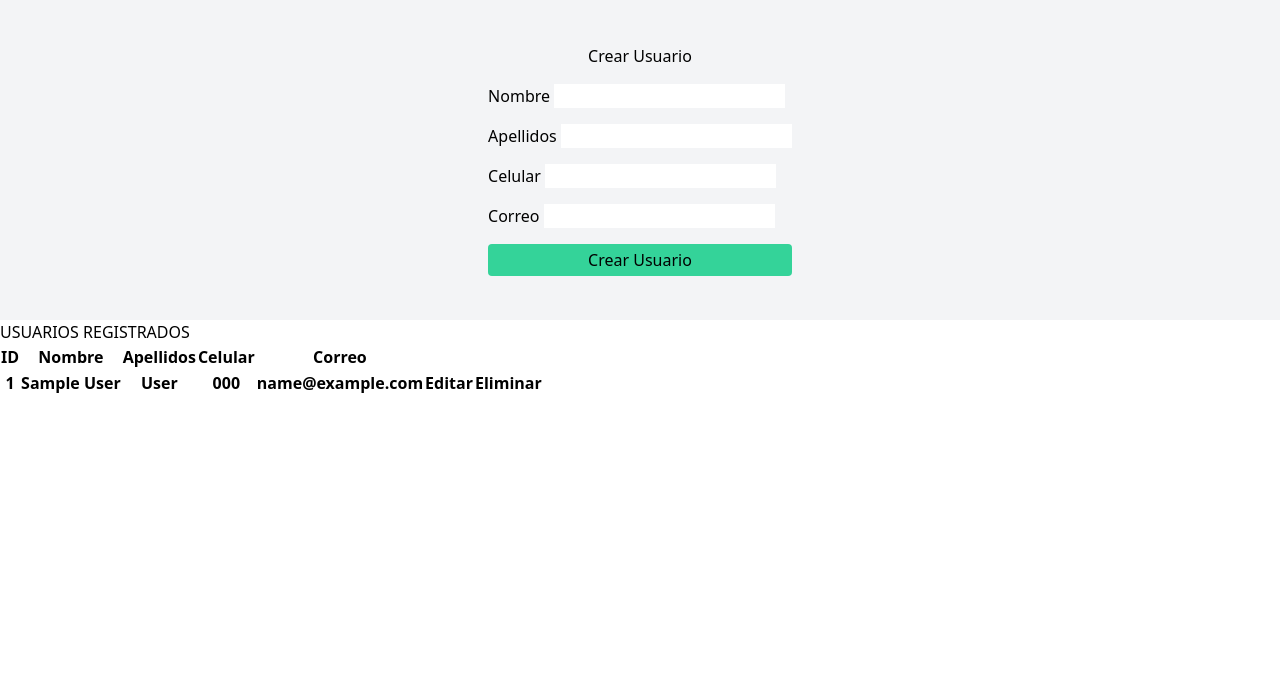
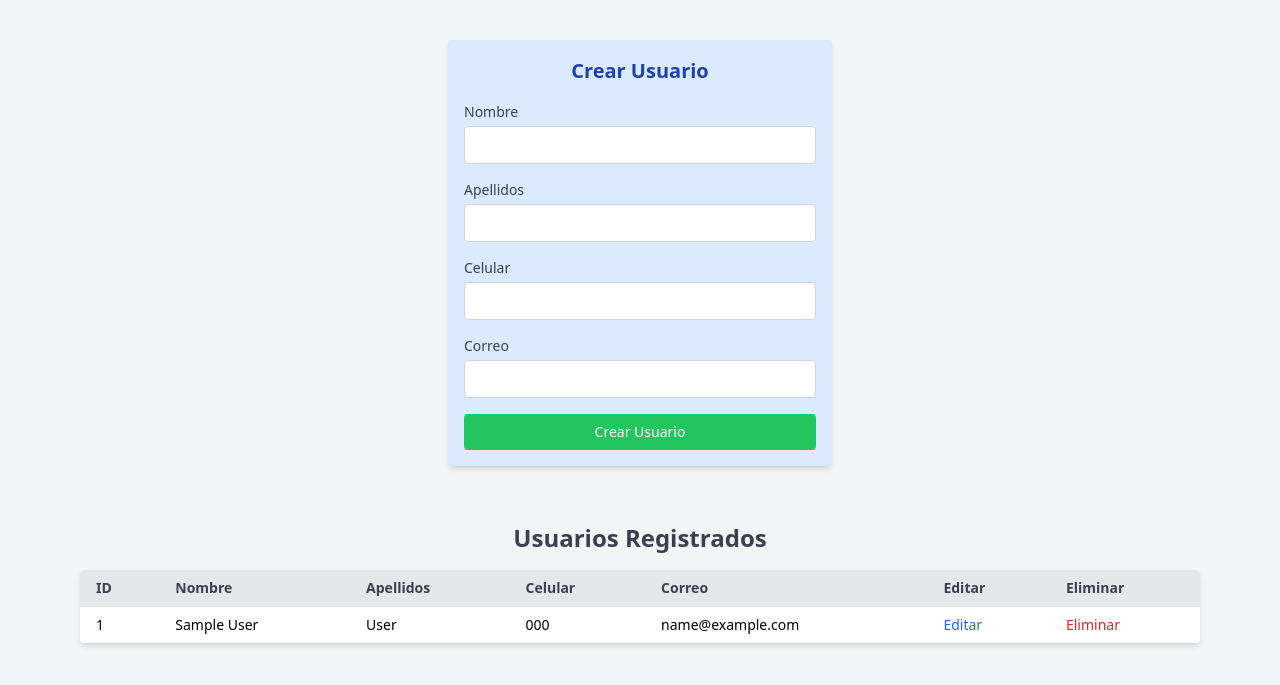
Before and after one commit to linda-rojas/crud-php, a PHP site: page / in a window 1280 px wide. Shown: the top 685 px of the page. Run offline with PHP 8.4, Linux system fonts and the light colour scheme; tables that the repository leaves empty or names only in its code hold one stand-in row (values such as "Sample post"); data that the repository does not hold is empty; some libraries are stand-ins or nearby versions.

Commit message:
se agrego estilos a formulario

```diff
--- a/index.php
+++ b/index.php
@@ -1,12 +1,8 @@
 <?php
-
 require_once './db/conection.php';
-
 $conection = connection();
 $stmt = $conection->query("SELECT * FROM users");
-
 ?>
-
 
 <!DOCTYPE html>
 <html lang="en">
@@ -14,66 +10,76 @@ $stmt = $conection->query("SELECT * FROM users");
 <head>
     <meta charset="UTF-8">
     <meta name="viewport" content="width=device-width, initial-scale=1.0">
-    <link href="https://cdn.jsdelivr.net/npm/tailwindcss@2.2.19/dist/tailwind.min.css" rel="stylesheet">
-
     <title>CRUD</title>
+    <script src="https://cdn.tailwindcss.com"></script>
 </head>
 
-<body>
-    <div class="flex justify-center items-center h-auto bg-gray-100">
-        <form class="flex flex-col gap-4 h-80 justify-center" action="./users/create_user.php" method="POST">
+<body class="bg-gray-100">
 
-            <h1 class="text-center font-medium t-[50px]">Crear Usuario</h1>
+    <div class="flex justify-center mt-[40px] items-center bg-gray-100">
+        <form class="flex flex-col gap-4 justify-center p-4 rounded bg-blue-100 shadow-md w-full max-w-sm" action="./users/create_user.php" method="POST">
+            <h1 class="text-center font-bold text-[20px] text-blue-800">Crear Usuario</h1>
 
-            <div>
-                <label for="name">Nombre</label>
-                <input type="text" name="name" required>
+            <div class="flex flex-col gap-1">
+                <label for="name" class="text-sm text-gray-700">Nombre</label>
+                <input type="text" name="name" required class="p-2 rounded border border-gray-300 text-sm">
             </div>
-            <div>
-                <label for="lastname">Apellidos</label>
-                <input type="text" name="lastname" required>
+
+            <div class="flex flex-col gap-1">
+                <label for="lastname" class="text-sm text-gray-700">Apellidos</label>
+                <input type="text" name="lastname" required class="p-2 rounded border border-gray-300 text-sm">
             </div>
-            <div>
-                <label for="phone">Celular</label>
-                <input type="number" name="phone" required>
+
+            <div class="flex flex-col gap-1">
+                <label for="phone" class="text-sm text-gray-700">Celular</label>
+                <input type="text" name="phone" oninput="this.value = this.value.replace(/\D/g, '')" maxlength="10" required class="p-2 rounded border border-gray-300 text-sm">
             </div>
-            <div>
-                <label for="email">Correo</label>
-                <input type="email" name="email" required>
+
+            <div class="flex flex-col gap-1">
+                <label for="email" class="text-sm text-gray-700">Correo</label>
+                <input type="email" name="email" required class="p-2 rounded border border-gray-300 text-sm">
             </div>
-            <button type="submit" class="flex justify-center text-center p-1 rounded bg-green-400">Crear Usuario</button>
+
+            <button type="submit" class="p-2 rounded bg-green-500 text-white hover:bg-green-600 text-sm">Crear Usuario</button>
         </form>
     </div>
 
-    <div>
-        <table>
-            <h2>USUARIOS REGISTRADOS</h2>
-            <thead>
+    <div class="max-w-6xl mx-auto mt-10 p-4">
+        <h2 class="text-2xl font-bold text-center mb-4 text-gray-700">Usuarios Registrados</h2>
+        <div class="overflow-x-auto bg-white rounded shadow-md">
+            <table class="min-w-full text-sm text-left">
+                <thead class="bg-gray-200 text-gray-700">
                     <tr>
-                    <th>ID</th>
-                    <th>Nombre</th>
-                    <th>Apellidos</th>
-                    <th>Celular</th>
-                    <th>Correo</th>
+                        <th class="px-4 py-2">ID</th>
+                        <th class="px-4 py-2">Nombre</th>
+                        <th class="px-4 py-2">Apellidos</th>
+                        <th class="px-4 py-2">Celular</th>
+                        <th class="px-4 py-2">Correo</th>
+                        <th class="px-4 py-2">Editar</th>
+                        <th class="px-4 py-2">Eliminar</th>
                     </tr>
                 </thead>
-
                 <tbody>
                     <?php while ($row = $stmt->fetch(PDO::FETCH_ASSOC)) : ?>
-                    <tr>
-                        <th><?= $row['id'] ?></th>
-                        <th><?= $row['name'] ?></th>
-                        <th><?= $row['lastname'] ?></th>
-                        <th><?= $row['phone'] ?></th>
-                        <th><?= $row['email'] ?></th>
-
-                        <th><a href="./users/edit_user.php?id=<?= $row['id'] ?>">Editar</a></th>
-                        <th><a href="./users/delete_user.php?id=<?= $row['id'] ?>">Eliminar</a></th>
+                        <tr class="border-t">
+                            <td class="px-4 py-2"><?= $row['id'] ?></td>
+                            <td class="px-4 py-2"><?= $row['name'] ?></td>
+                            <td class="px-4 py-2"><?= $row['lastname'] ?></td>
+                            <td class="px-4 py-2"><?= $row['phone'] ?></td>
+                            <td class="px-4 py-2"><?= $row['email'] ?></td>
+                            <td class="px-4 py-2 text-blue-600 hover:underline">
+                                <a href="./users/edit_user.php?id=<?= $row['id'] ?>">Editar</a>
+                            </td>
+                            <td class="px-4 py-2 text-red-600 hover:underline">
+                                <a href="./users/delete_user.php?id=<?= $row['id'] ?>">Eliminar</a>
+                            </td>
                         </tr>
                     <?php endwhile; ?>
                 </tbody>
             </table>
         </div>
+    </div>
+
 </body>
 
 </html>
```
Also changed, not shown: users/edit_user.php (+26 -17 lines). Lines whose indentation alone changed are shown as unchanged.
